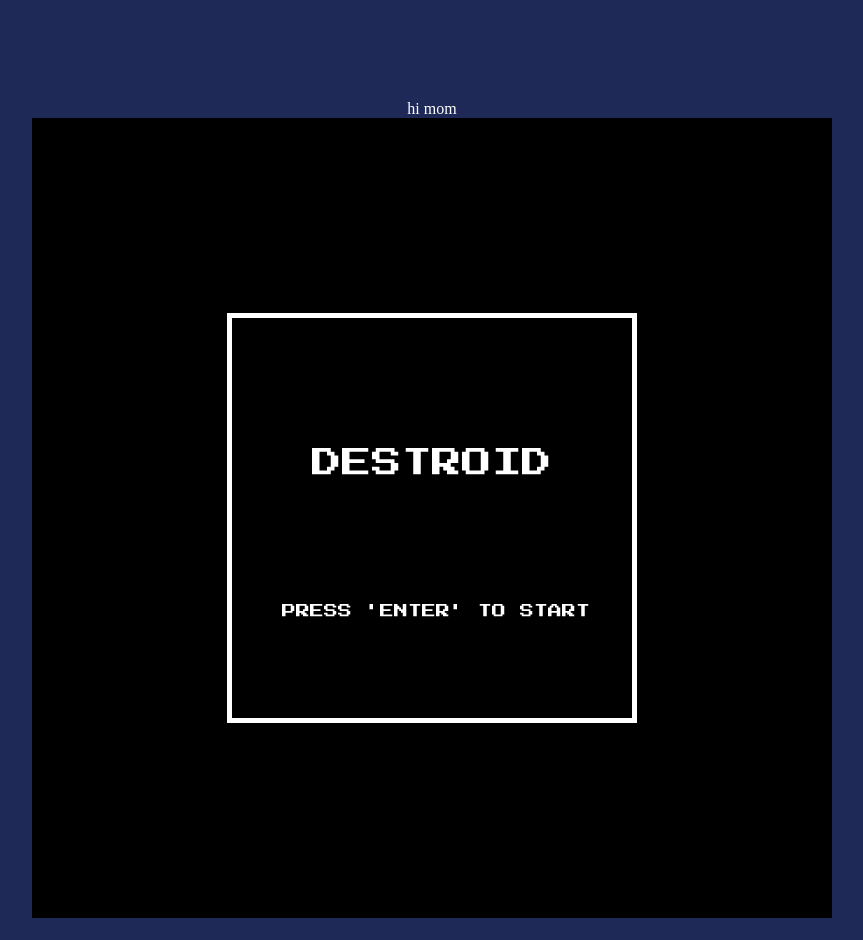
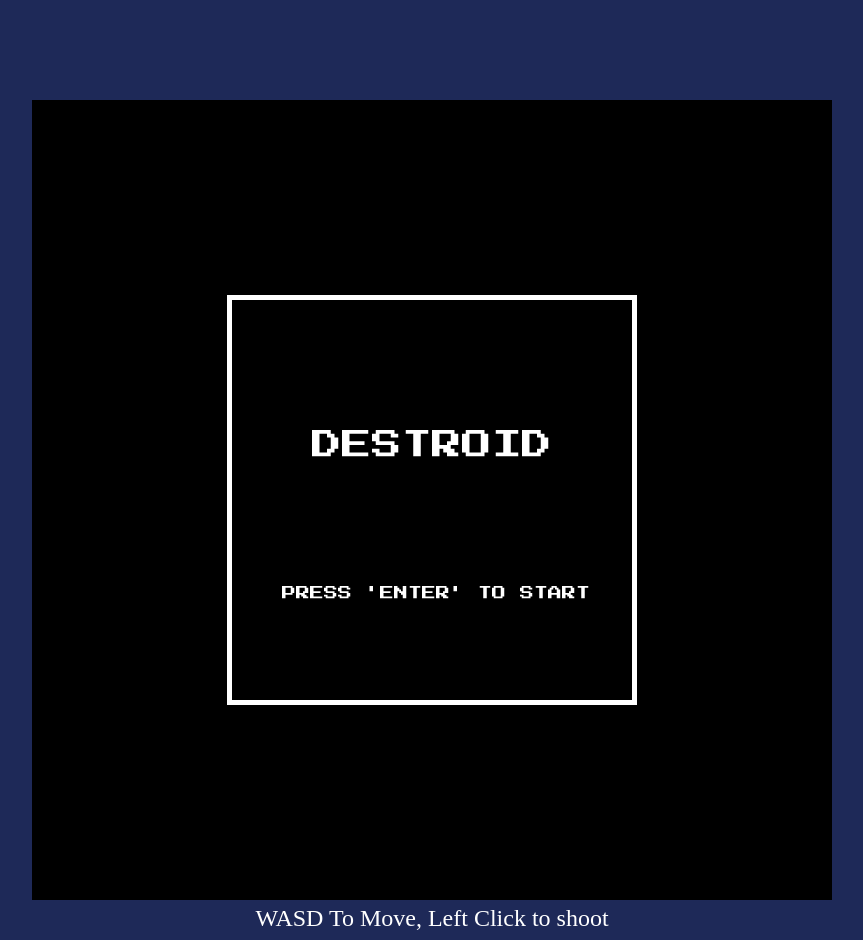
Before and after one commit to emalenchek/AsteroidLikeGame, a plain HTML site: page index.html in a window 1280 px wide. Shown: the whole page, without its empty margins (208-1071 px from the left). Drawn offline with Linux system fonts and the light colour scheme.

Commit message:
add insstructions and remove logs

```diff
--- a/index.html
+++ b/index.html
@@ -17,8 +17,9 @@
         align-items: center;
         flex-direction: column;
     ">
-        <div style="color: white;">hi mom</div>
+        <div style="color: white;"></div>
         <canvas id="canvas" width="800" height="800"></canvas>
+        <div id="instructions" style="margin-top:5px;font-size: 24px; color: white;">WASD To Move, Left Click to shoot</div>
     </div>
     <script src="./veryCoolSmartCode.js"></script>
 </body>
--- a/veryCoolSmartCode.js
+++ b/veryCoolSmartCode.js
@@ -4,8 +4,7 @@
  */
 window.addEventListener('load', async function(){
     // need this to wait for the font to load
-    var fonts = await document.fonts.ready;
-    console.log(fonts);
+    await document.fonts.ready;
     // setup before rendering even starts
     const canvas = document.getElementById("canvas");
     const ctx = canvas.getContext("2d");
```
